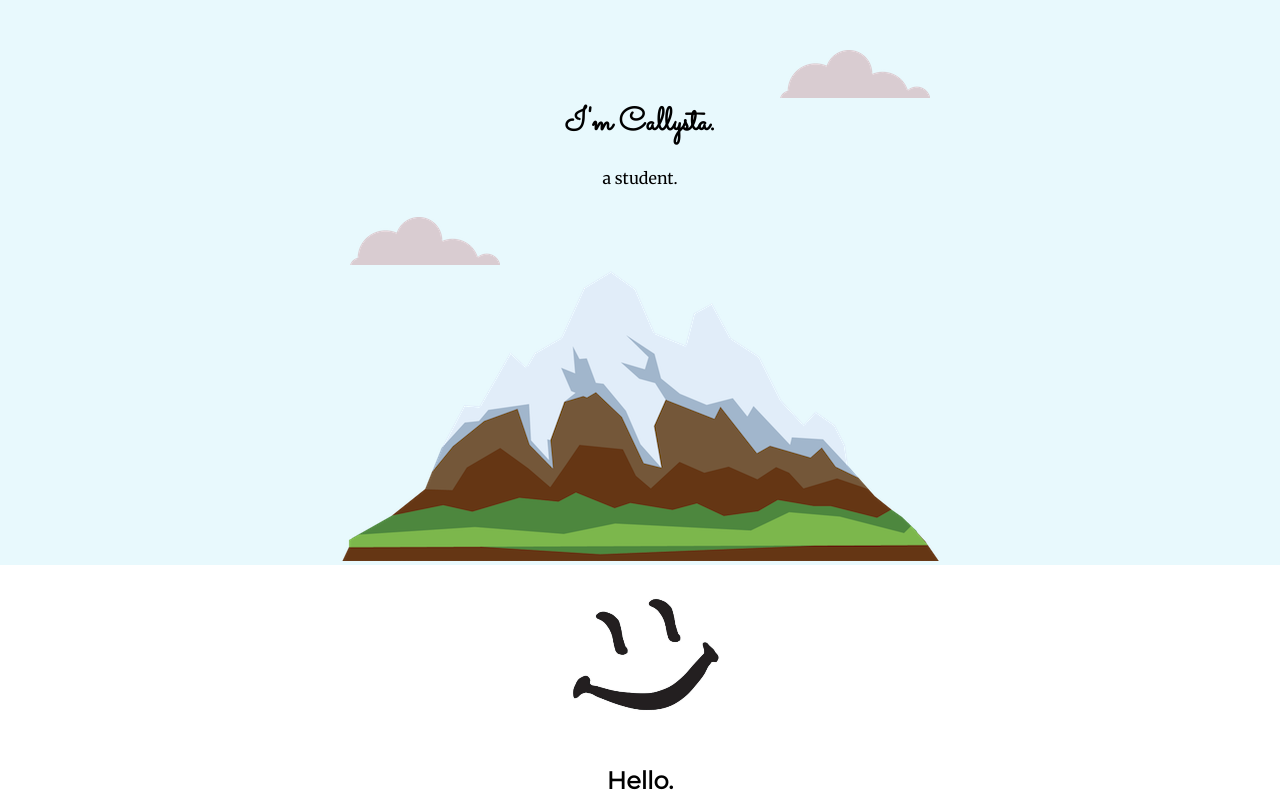
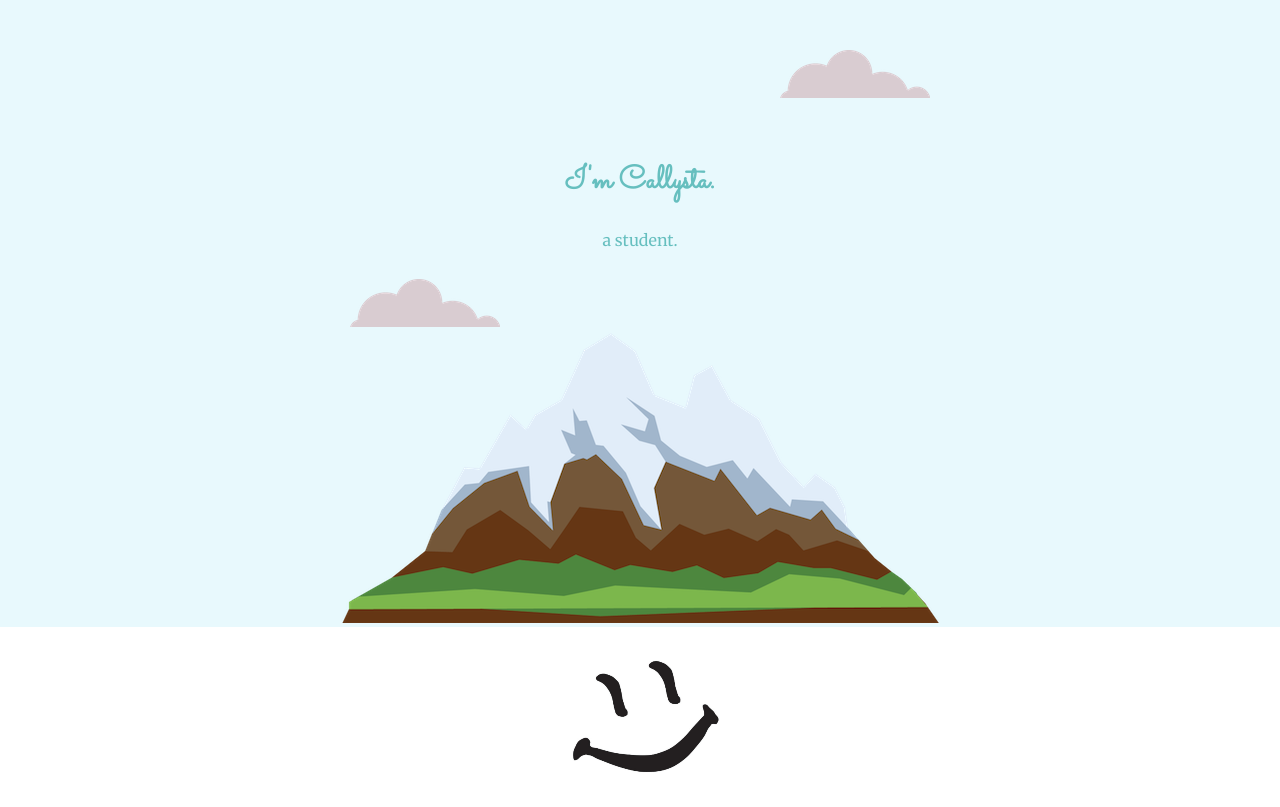
Before and after one commit to CallystaKesuma/my-site, a plain HTML site: page index.html in a window 1280 px wide. Shown: the top 807 px of the page. Drawn offline with Linux system fonts and the light colour scheme.

Commit message:
Font properties

```diff
--- a/css/styles.css
+++ b/css/styles.css
@@ -1,3 +1,7 @@
+a {
+  color: #11999e;
+}
+
 body {
   margin: 0;
   text-align: center;
@@ -5,16 +9,26 @@ body {
 }
 
 h1 {
-  margin-top: 0;
+  color: #66bfbf;
   font-family: "Sacramento", cursive;
+  line-height: 2;
+  margin: 50px auto 0px auto;
 }
 
 h2 {
+  color: #66bfbf;
+  font-family: "Montserrat", sans-serif;
+  font-size: 2.5rem;
+}
+
+h3 {
+  color: #11999e;
   font-family: "Montserrat", sans-serif;
 }
 
-h3 {
-  font-family: "Montserrat", sans-serif;
+.student {
+  color: #66bfbf;
+  font-weight: normal;
 }
 
 .top-container {
--- a/index.html
+++ b/index.html
@@ -16,7 +16,7 @@
     <div class="top-container">
       <img class="top-cloud" src="images/cloud.png" alt="cloud-img" />
       <h1>I'm Callysta.</h1>
-      <p>a student.</p>
+      <p class="student">a student.</p>
       <img class="bottom-cloud" src="images/cloud.png" alt="cloud-img" />
       <img src="images/mountain.png" alt="mountain-img" />
     </div>
```
